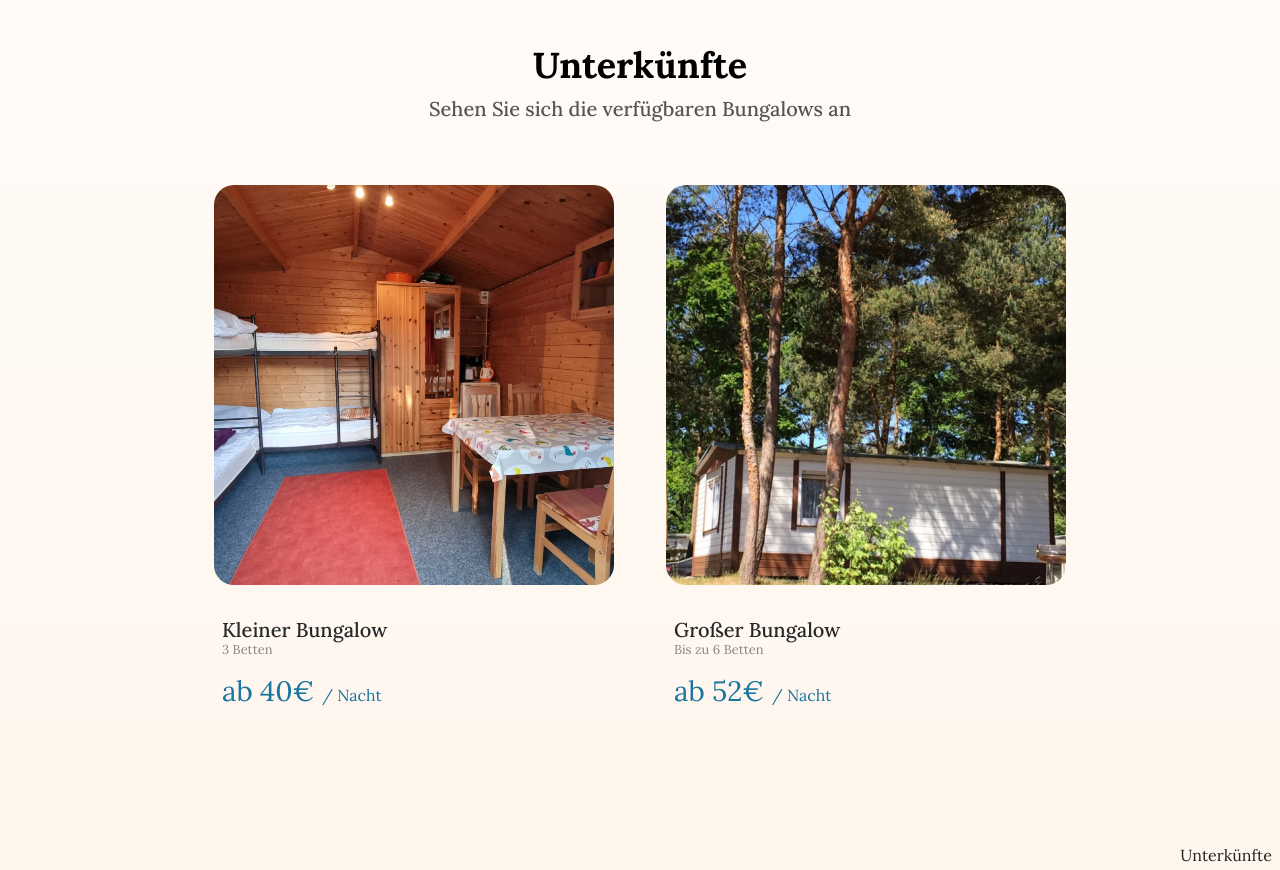
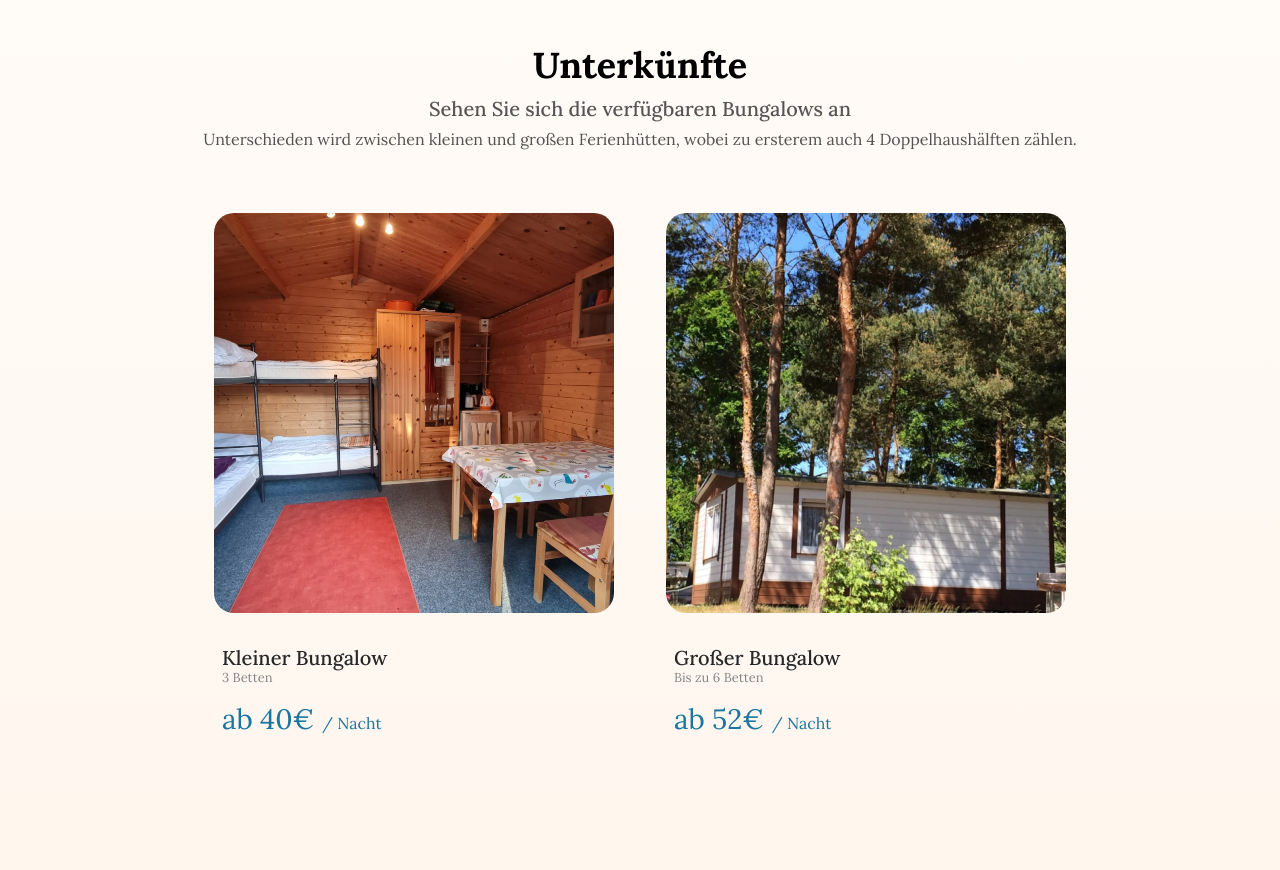
Before and after one commit to alxgrk/familien-urlaub-ruegen, a Next.js app: page / in a window 1280 px wide. Shown: the part 3040-3910 px from the top of the page. Built offline with nearby package versions, Linux system fonts and the light colour scheme.

Commit message:
feat: add a few more words to please SEO

```diff
--- a/pages/index.tsx
+++ b/pages/index.tsx
@@ -362,6 +362,11 @@ const RoomsSection: NextPage<{onItemsContainerClick: () => void}> = ({onItemsCon
             <div className="relative text-[1.25rem] leading-[125%] font-medium text-dimgray-100 sm:text-[1rem]">
                 Sehen Sie sich die verfügbaren Bungalows an
             </div>
+            <div className="relative leading-[125%] text-dimgray-200 md:gap-[2rem] sm:gap-[1.5rem] px-[5rem] sm:px-[4.5rem] ">
+                <p className="m-0 text-center">
+                    Unterschieden wird zwischen kleinen und großen Ferienhütten, wobei zu ersterem auch 4 Doppelhaushälften zählen.
+                </p>
+            </div>
         </div>
         <div
             className="flex flex-row items-center justify-center relative gap-[1.5rem] md:flex-col md:gap-[1.5rem] md:items-center md:justify-center sm:flex-col sm:items-center sm:justify-between sm:gap-[0rem] sm:px-[1.5rem] sm:box-border">
```
